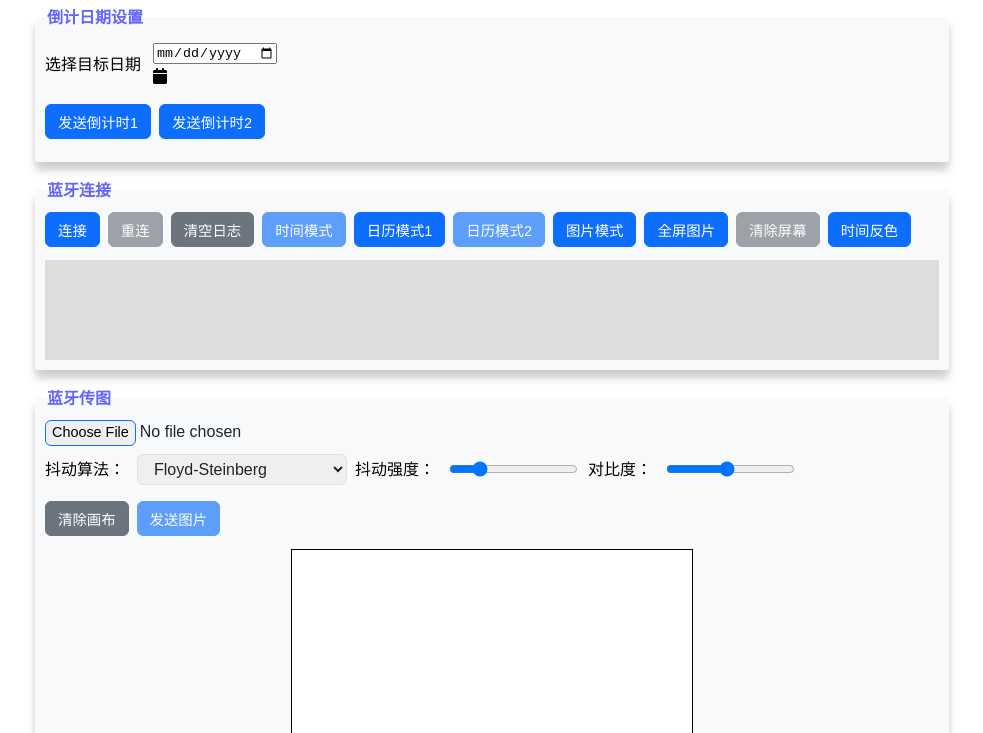
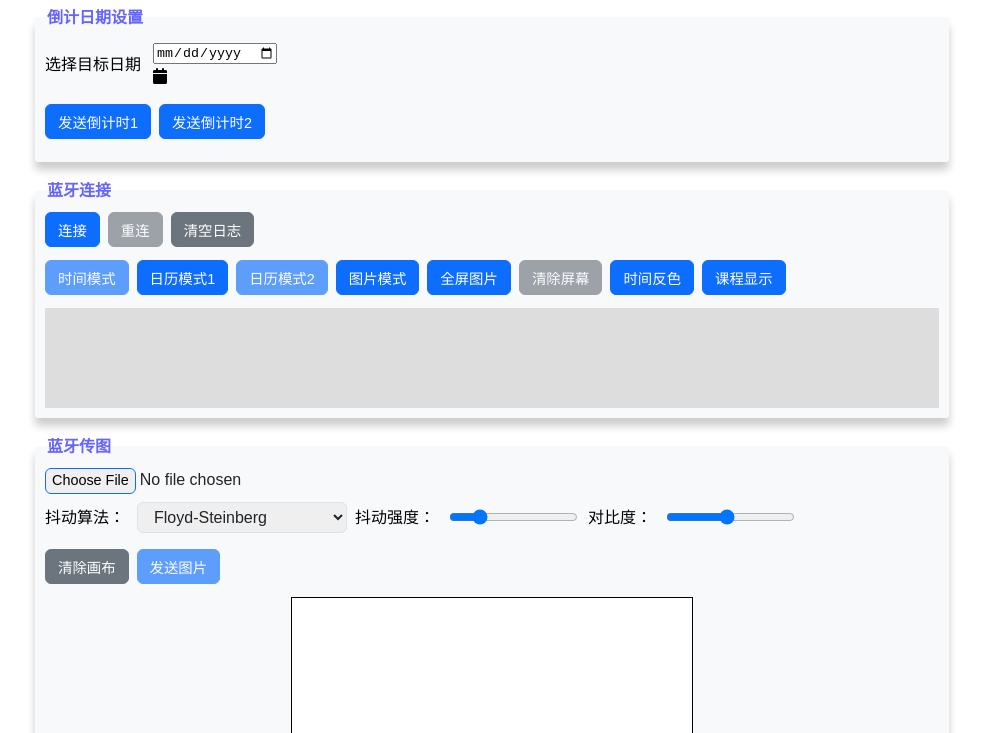
Before and after one commit to strongwill-sudo/epd, a plain HTML site: page hm213/index.html in a window 1280 px wide. Shown: the part 67-800 px from the top of the page, without its empty margins (148-1131 px from the left). Drawn offline with Linux system fonts and the light colour scheme.

Commit message:
Add button for course display in index.html

```diff
--- a/hm213/index.html
+++ b/hm213/index.html
@@ -67,6 +67,7 @@
 					<button id="clockmodebutton" type="button" class="primary" onclick="syncTime(5)">全屏图片</button>
 					<button id="clearscreenbutton" type="button" class="secondary" onclick="clearScreen()">清除屏幕</button>
 					<button id="calendarmodebutton" type="button" class="primary" onclick="vertcolor()">时间反色</button>
+					<button id="showcoursebutton" type="button" class="primary" onclick="showcourse()">课程显示</button>
                 </div>
                 <div class="flex-group debug">
                     <input type="text" id="cmdTXT" value="">
```
